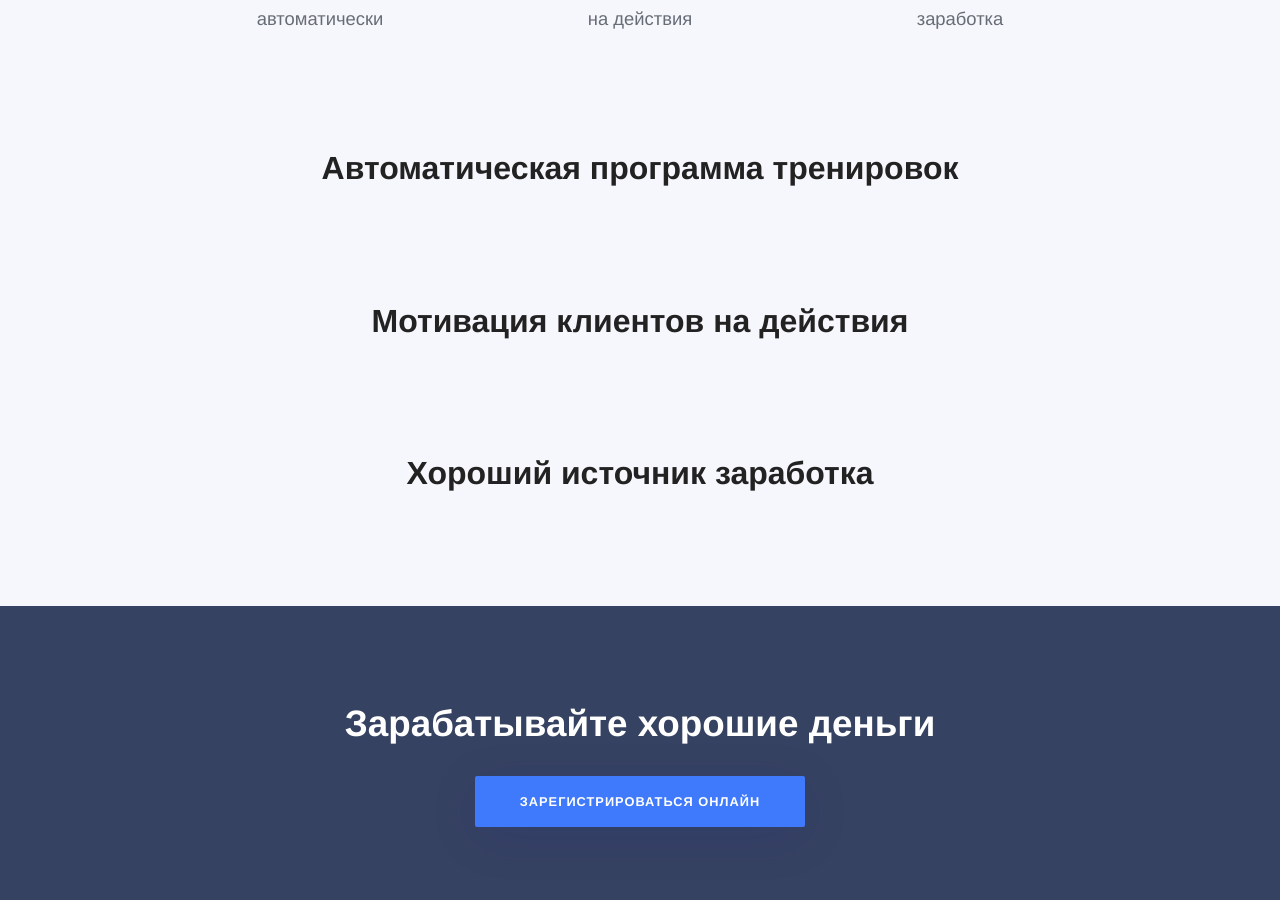
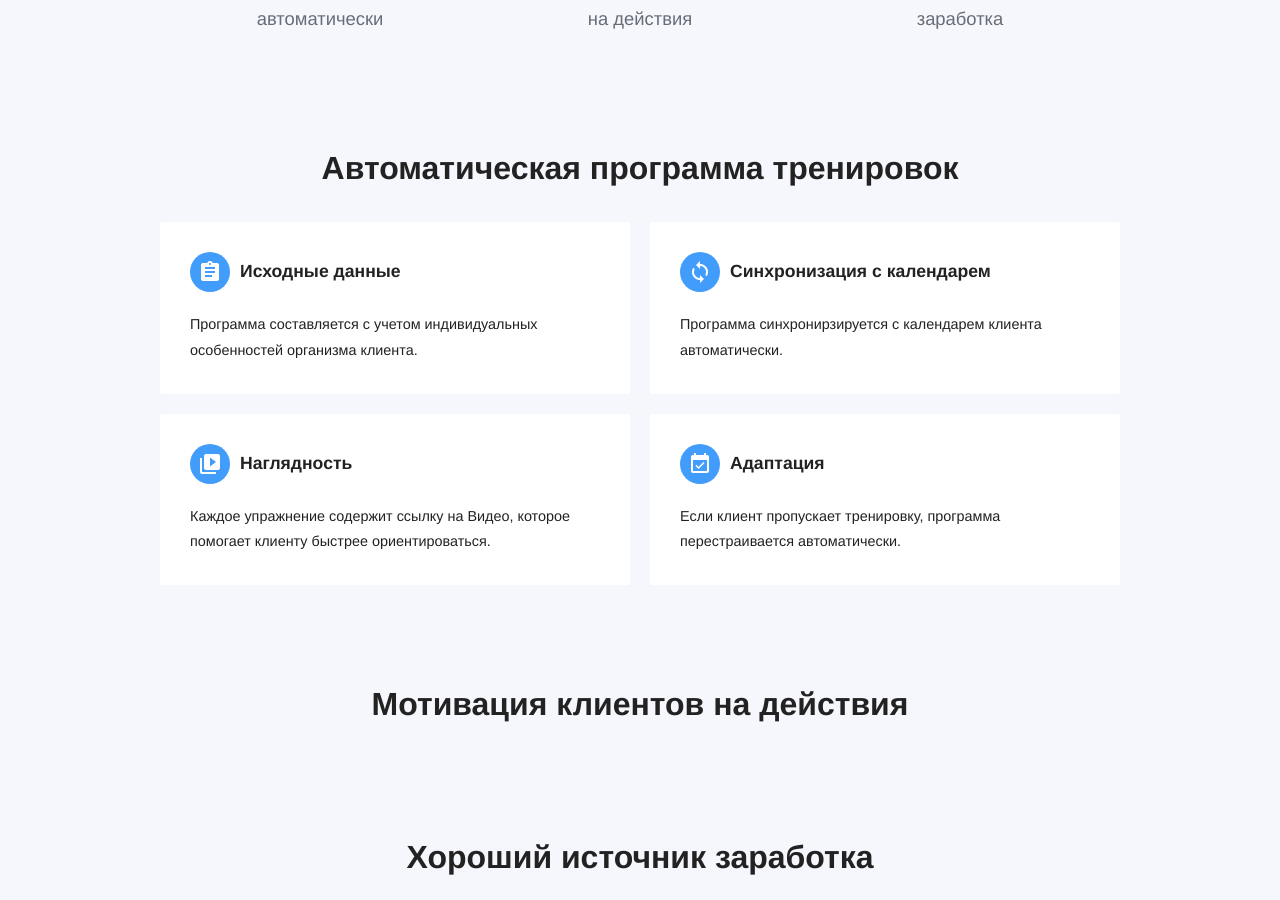
Before and after one commit to RakhimyanTim/fitness.github.io, a Jekyll site: the page built from pages/features.html, in a window 1280 px wide and 900 px high, scrolled down 453 px. Built offline with Jekyll 4.4.1, drawn with Linux system fonts in a browser that asks for light colours; some web fonts are replaced.

Commit message:
Update features.html

```diff
--- a/pages/features.html
+++ b/pages/features.html
@@ -24,7 +24,13 @@
 	<h2>Автоматическая программа тренировок</h2>
 
 	<ul class="cards">
+		{% include components/features/data-block.html icon="assignment" title="Исходные данные" content="Программа составляется с учетом индивидуальных особенностей организма клиента." %}
 
+		{% include components/features/data-block.html icon="sync" title="Синхронизация с календарем" content="Программа синхронирзируется с календарем клиента автоматически." %}
+
+		{% include components/features/data-block.html icon="video_library" title="Наглядность" content="Каждое упражнение содержит ссылку на Видео, которое помогает клиенту быстрее ориентироваться." %}
+
+		{% include components/features/data-block.html icon="event_available" title="Адаптация" content="Если клиент пропускает тренировку, программа перестраивается автоматически." %}
 	</ul>
 
 	<h2>Мотивация клиентов на действия</h2>
```
